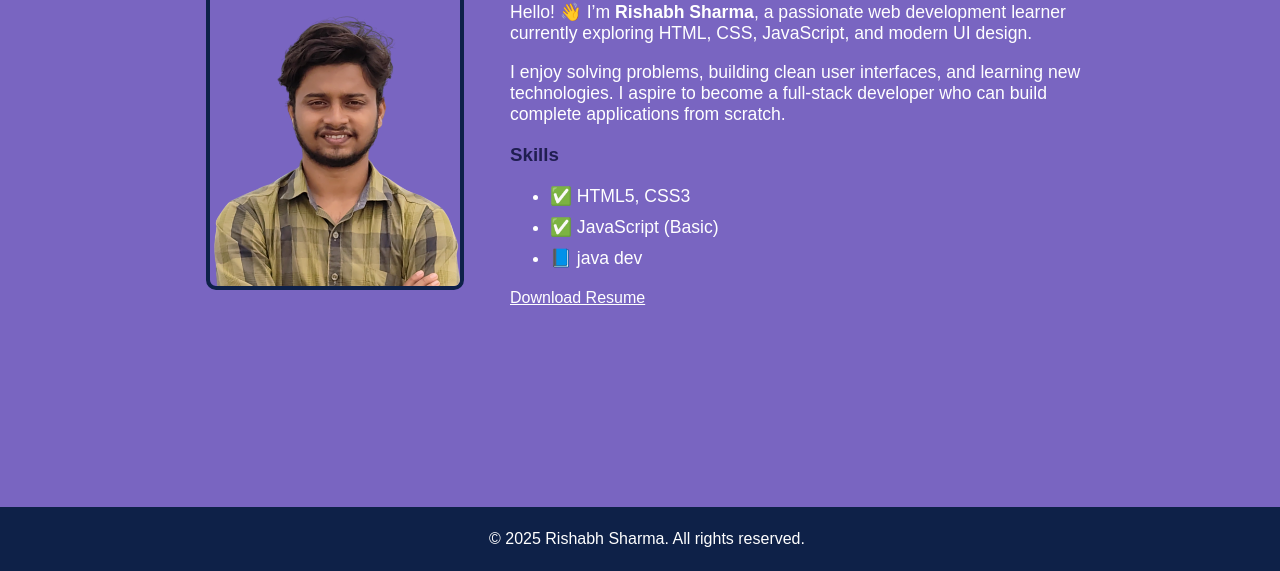
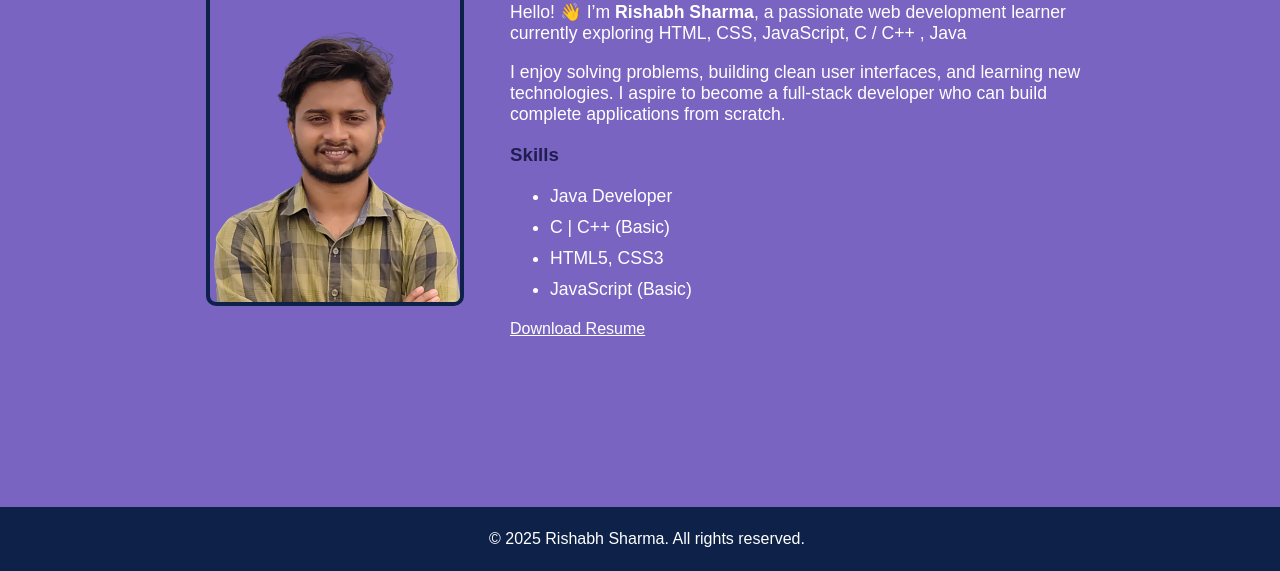
Before and after one commit to Rishabhsharma0308/website, a plain HTML site: page about.html in a window 1280 px wide. Shown: the part 229-800 px from the top of the page. Drawn offline with Linux system fonts and the light colour scheme.

Commit message:
Update about.html

```diff
--- a/about.html
+++ b/about.html
@@ -28,14 +28,15 @@
         </div>
         <div class="about-content">
           <h2>About Me</h2>
-          <p>Hello! 👋 I’m <strong>Rishabh Sharma</strong>, a passionate web development learner currently exploring HTML, CSS, JavaScript, and modern UI design.</p>
+          <p>Hello! 👋 I’m <strong>Rishabh Sharma</strong>, a passionate web development learner currently exploring HTML, CSS, JavaScript, C / C++ , Java</p>
           <p>I enjoy solving problems, building clean user interfaces, and learning new technologies. I aspire to become a full-stack developer who can build complete applications from scratch.</p>
 
           <h3>Skills</h3>
           <ul class="skills-list">
-            <li>✅ HTML5, CSS3</li>
-            <li>✅ JavaScript (Basic)</li>
-            <li>📘 java dev</li>
+            <li>Java Developer</li>
+            <li>C | C++ (Basic)</li>
+            <li>HTML5, CSS3</li>
+            <li>JavaScript (Basic)</li>
           </ul>
 
           <a href="assets/RishabhSharma_Resume.pdf" download class="btn">Download Resume</a>
```
